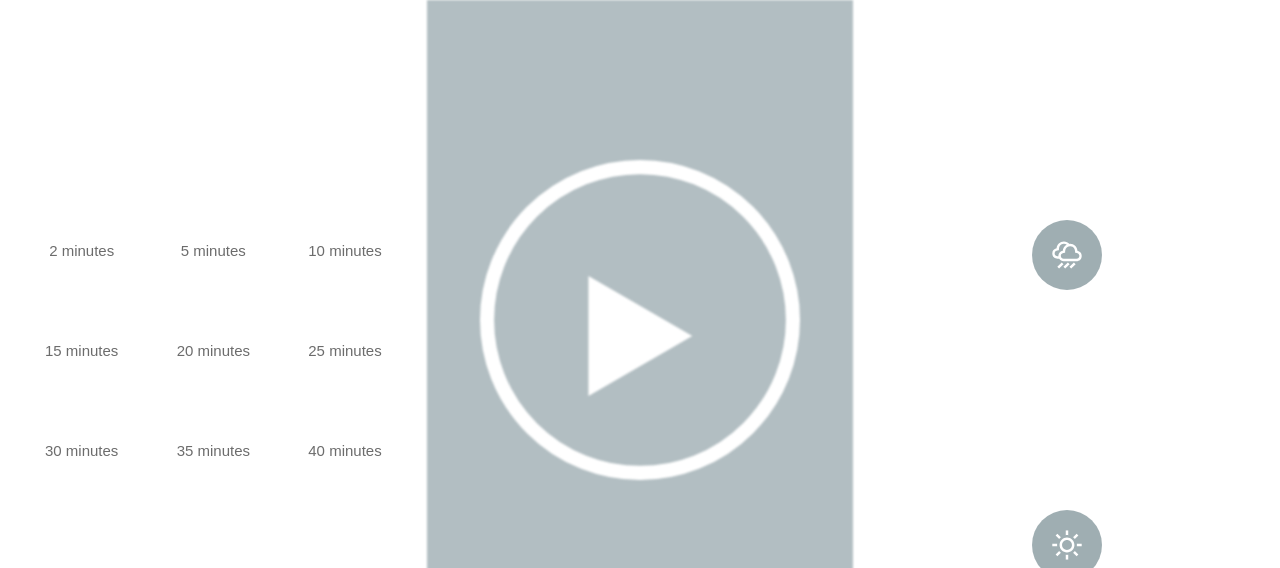
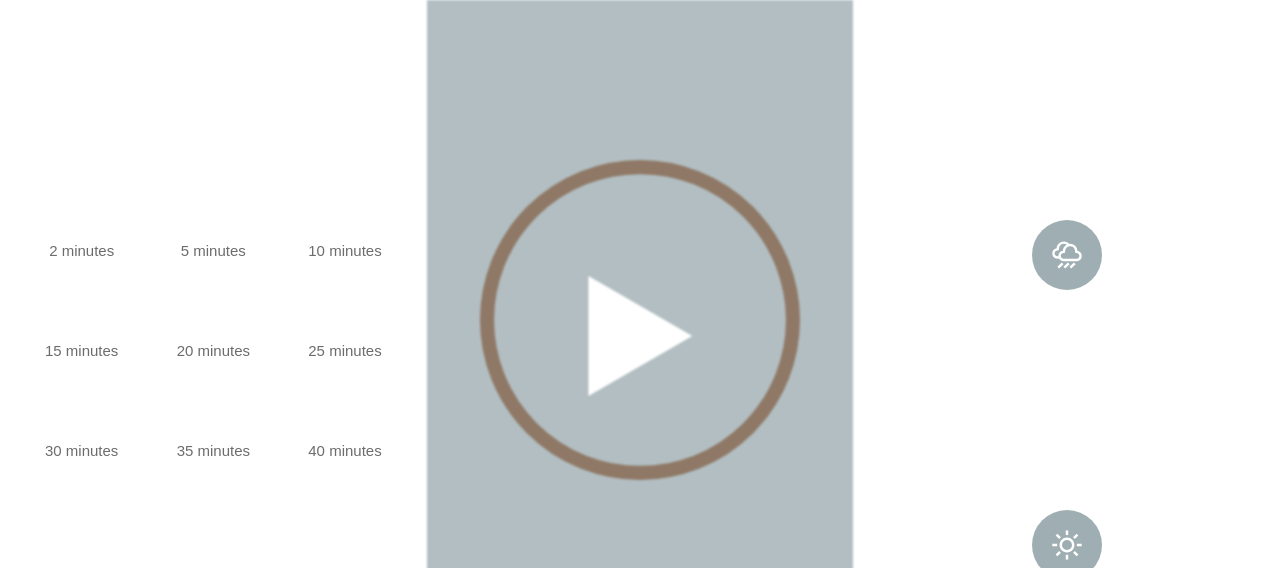
Before and after one commit to andreimihai-designam/Meditation_app, a plain HTML site: page index.html in a window 1280 px wide. Shown: the top 568 px of the page. Drawn offline with Linux system fonts and the light colour scheme.

Commit message:
Update index.html

```diff
--- a/index.html
+++ b/index.html
@@ -37,7 +37,7 @@
                     cx="226.5"
                     cy="226.5"
                     r="216.5"
-                    stroke="white"
+                    stroke="#8f7966";
                     stroke-width="20"/>
             </svg>
             <svg
@@ -51,7 +51,7 @@
                     cx="226.5"
                     cy="226.5"
                     r="216.5"
-                    stroke="#018EBA"
+                    stroke="#685D4A"
                     stroke-width="20"/>
                 </svg>
                 <h3 class="time-display">0:00</h3>
```
